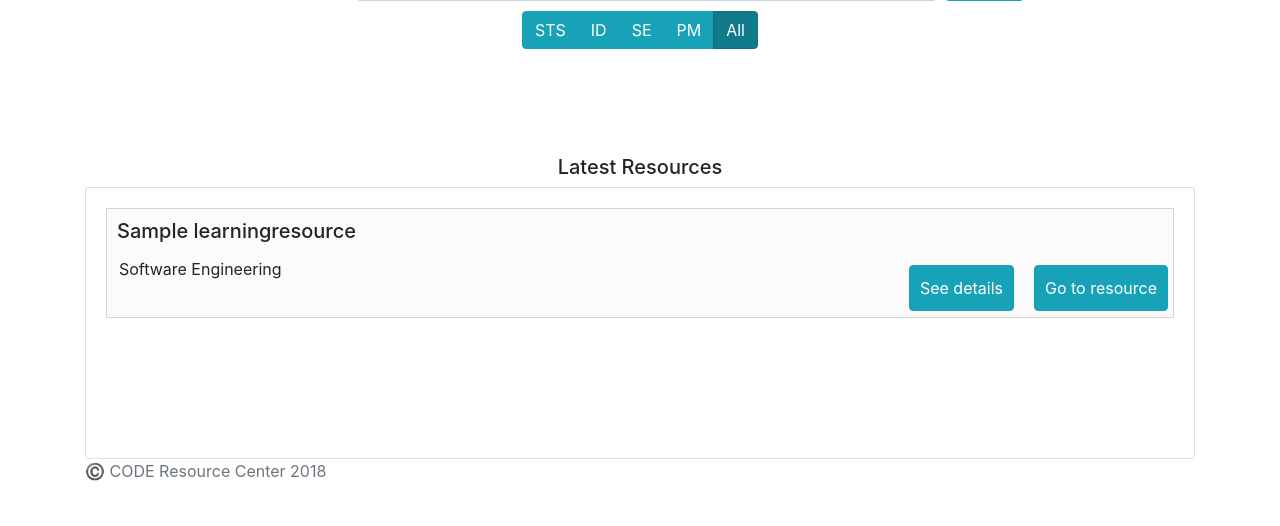
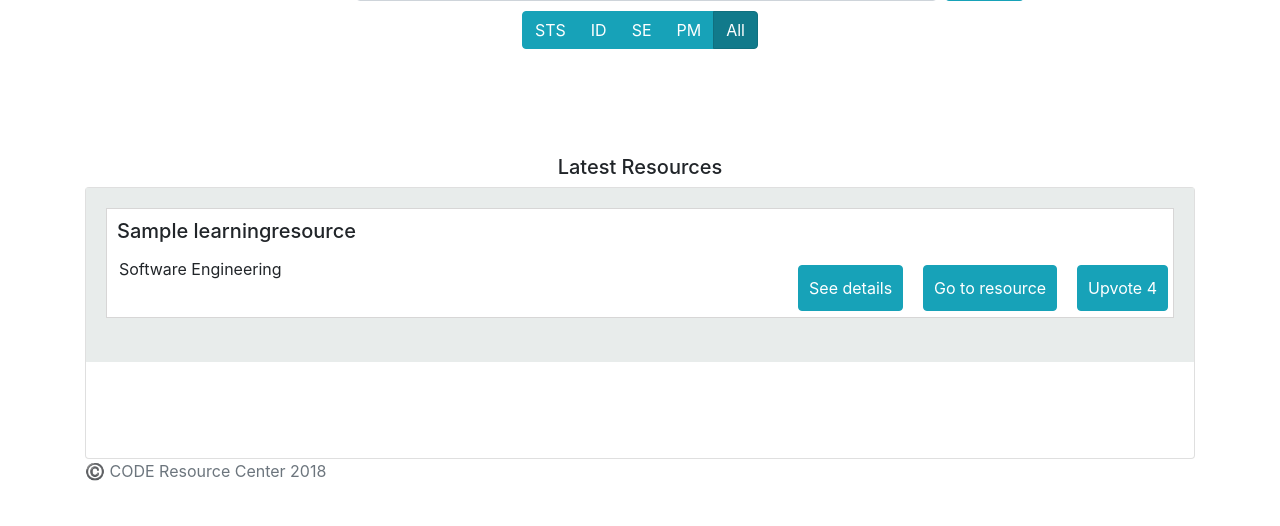
Before and after one commit to codeuniversity/code-resource-center, a Django app: page /dashboard/home in a window 1280 px wide. Shown: the part 274-800 px from the top of the page. Run offline with Django 3.2, Linux system fonts and the light colour scheme; a user stored in the database is signed in; data comes from the database, SQL or seed files in the repository; tables that the repository leaves empty hold one stand-in row (values such as "Sample post"); parts of the project's set-up code (start-up, migrations or seed data) failed here and were passed over; some libraries are stand-ins or nearby versions.

Commit message:
Styling and add placeholder for voting button

```diff
--- a/dashboard/templates/dashboard.html
+++ b/dashboard/templates/dashboard.html
@@ -4,7 +4,7 @@
 
 {% load staticfiles %}
 <main role="main">
-<section class="jumbotron text-center" style="background-color:rgb(255, 255, 255)">
+<section class="jumbotron text-center" style="background-color: rgb(255, 255, 255)">
     <div class="container">
         <h1 class="jumbotron-heading" style="line-height:80%; font-weight: 200" ><img src="{% static 'logo2.png' %}" height=39 style="padding-bottom: 7px"/> RESOURCE CENTER</h1>
         <p class="lead text-muted">Find your resources here</p>
@@ -25,6 +25,7 @@
                 <button class="btn btn-primary btn-info" role="button" data-filter="pm_filter">PM</button>
                 <a class="btn btn-primary btn-info" href="{% url 'home' %}" role="button" data-filter="all_filter">All</a>
             </div>
+
             <form id="se_filter" method="get" action="{% url 'dashboard:SEFilter' %}" name="se_filter">
               {% csrf_token %}
               <input type="hidden" />
@@ -45,23 +46,15 @@
     </div>
 </section>
 
-<!-- <div class="card w-75">
-    <div class="card-body">
-      <h5 class="card-title">Card title</h5>
-      <p class="card-text">With supporting text below as a natural lead-in to additional content.</p>
-      <a href="#" class="btn btn-primary">Button</a>
-    </div>
-  </div> -->
-
 <h5 align="Center">Latest Resources</h5>
 
 <div class="card w-120">
   {% if not query %}
     <div>
-        <div class="card-body">
+        <div class="card-body" style="background-color: rgb(232, 236, 235);">
 
         {% for learningResource in learningResources %}
-            <div style="border: 1px solid #D7D6D6; padding: 10px; background-color: rgb(251, 251, 251)">
+            <div style="border: 1px solid #D7D6D6; padding: 10px; background-color: rgb(255, 255, 255)">
 
               {% if learningResource.title|length > 50 %}
                 <h5 class="card-title">{{ learningResource.short_title }}</h5>
@@ -79,6 +72,9 @@
                     class="btn btn-primary btn-info"
                     style=" padding: 10px; margin: 10px">
                           Go to resource</a>
+                  <a class="btn btn-primary btn-info"
+                    style=" padding: 10px; margin: 10px; color: white"">
+                        Upvote 4</a>
                 </div>
               <div class="card-text" style="padding: 2px;">{{ learningResource.department }}</div>
               <br/>
```
